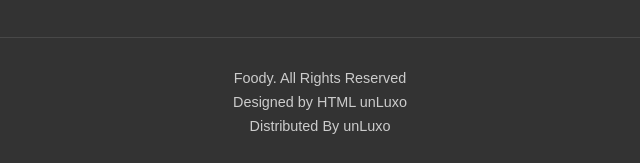
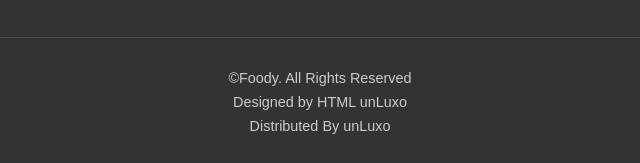
Before and after one commit to romulogurgeldev/LandingPage-Digital, a plain HTML site: page index.html in a window 1280 px wide. Shown: the part 1811-1974 px from the top of the page, 320-960 px from the left. Drawn offline with Linux system fonts and the light colour scheme.

Commit message:
Update index.html

```diff
--- a/index.html
+++ b/index.html
@@ -134,7 +134,7 @@
             </div>
         </div>
         <div class="footer-bottom">
-            <p>Foody. All Rights Reserved</p>
+            <p>&copy;Foody. All Rights Reserved</p>
             <p>Designed by HTML unLuxo</p>
             <p>Distributed By unLuxo</p>
         </div>
```
